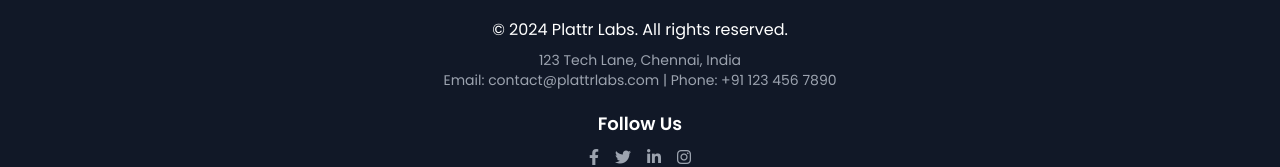
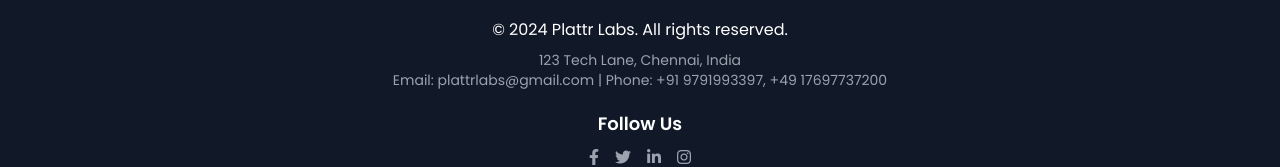
Before and after one commit to plattr-labs/plattr-labs, a plain HTML site: page index.html in a window 1280 px wide. Shown: the part 2927-3094 px from the top of the page. Drawn offline with nearby package versions, Linux system fonts and the light colour scheme.

Commit message:
Update index.html

```diff
--- a/index.html
+++ b/index.html
@@ -220,7 +220,7 @@
                 <div class="text-center">
                     <p class="text-sm md:text-base">&copy; 2024 Plattr Labs. All rights reserved.</p>
                     <p class="text-xs md:text-sm text-gray-400 mt-2">123 Tech Lane, Chennai, India</p>
-                    <p class="text-xs md:text-sm text-gray-400">Email: contact@plattrlabs.com | Phone: +91 123 456 7890
+                    <p class="text-xs md:text-sm text-gray-400">Email: plattrlabs@gmail.com | Phone: +91 9791993397, +49 17697737200
                     </p>
                 </div>
                 <div class="text-center mt-5">
```
